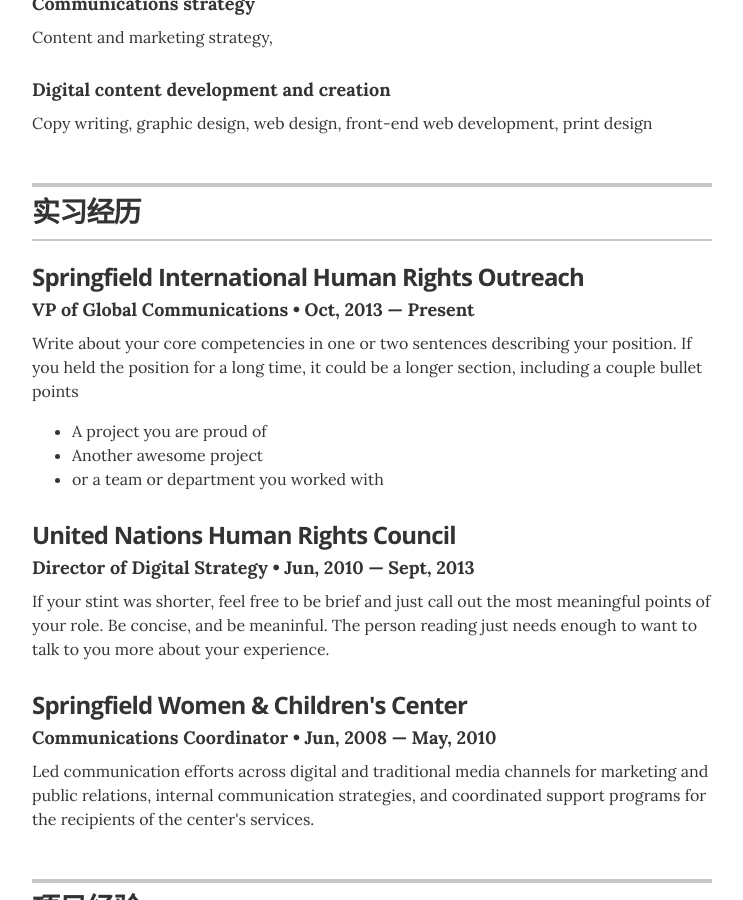
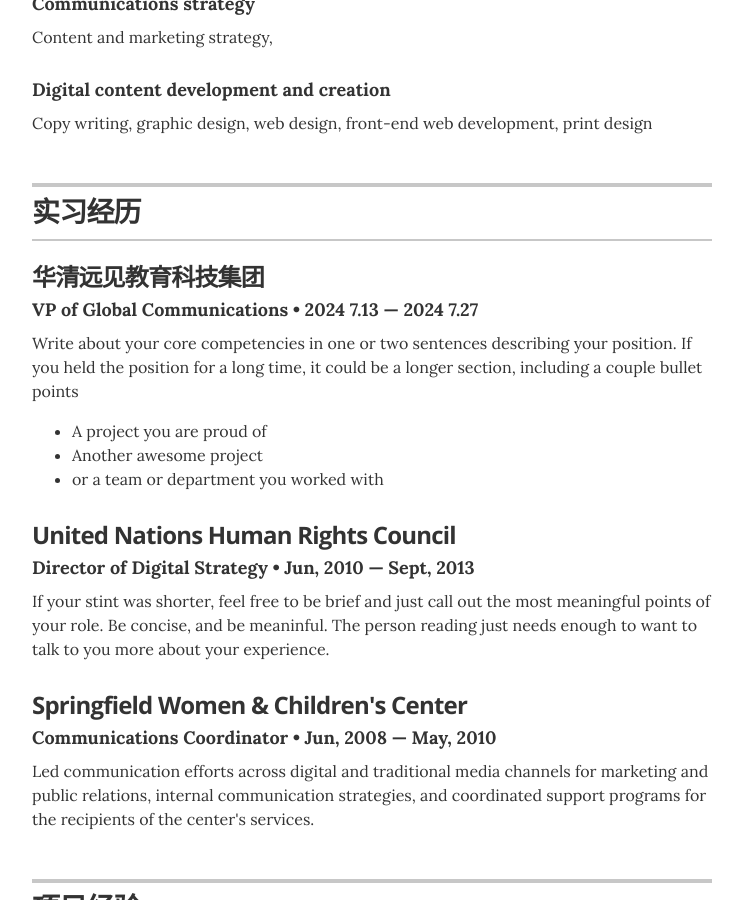
Before and after one commit to futingx/resume, a Jekyll site: the page built from index.html, in a window 1280 px wide and 900 px high, scrolled down 957 px. Shown: the whole window, without its empty margins (268-1011 px from the left). Built offline with Jekyll 4.4.1, drawn with Linux system fonts in a browser that asks for light colours.

Commit message:
第13次提交

```diff
--- a/_data/experience.yml
+++ b/_data/experience.yml
@@ -1,8 +1,8 @@
 # 实习经历
 # 全球传播副总裁
-- company: Springfield International Human Rights Outreach
+- company: 华清远见教育科技集团
   position: VP of Global Communications
-  duration: Oct, 2013 &mdash; Present
+  duration: 2024 7.13 &mdash; 2024 7.27
   summary: Write about your core competencies in one or two sentences describing your position. If you held the position for a long time, it could be a longer section, including a couple bullet points	<ul class="resume-item-list"><li>A project you are proud of</li><li>Another awesome project</li><li>or a team or department you worked with</li></ul>
 
 # 数字战略总监
```
